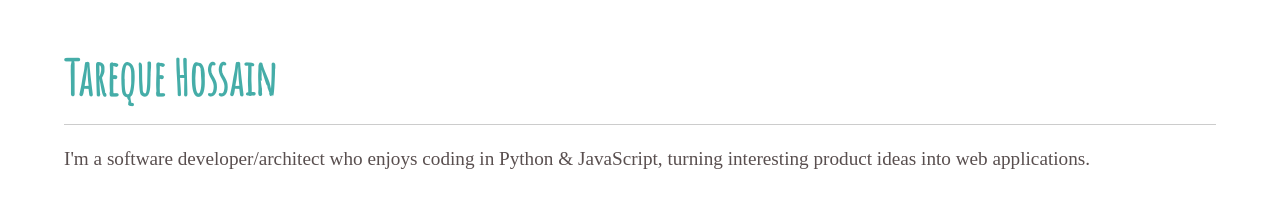
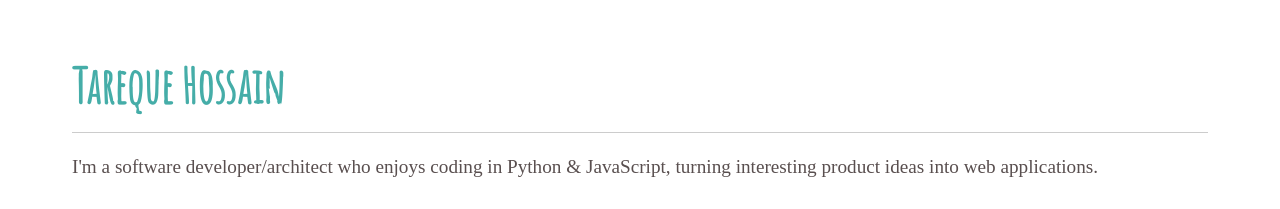
Before and after one commit to tarequeh/enigma, a plain HTML site: page index.html in a window 1280 px wide. Shown: the top 209 px of the page. Drawn offline with nearby package versions, Linux system fonts and the light colour scheme; a web font is replaced by a local one.

Commit message:
Remove CSS normalizer

```diff
--- a/index.html
+++ b/index.html
@@ -10,7 +10,6 @@
         <link rel="apple-touch-icon" href="icon.png">
         <!-- Place favicon.ico in the root directory -->
 
-        <link rel="stylesheet" href="https://cdnjs.cloudflare.com/ajax/libs/normalize/7.0.0/normalize.min.css">
         <link rel="stylesheet" href="https://fonts.googleapis.com/css?family=Gentium+Book+Basic|Amatic+SC">
         <link rel="stylesheet" href="css/main.css">
     </head>
```
